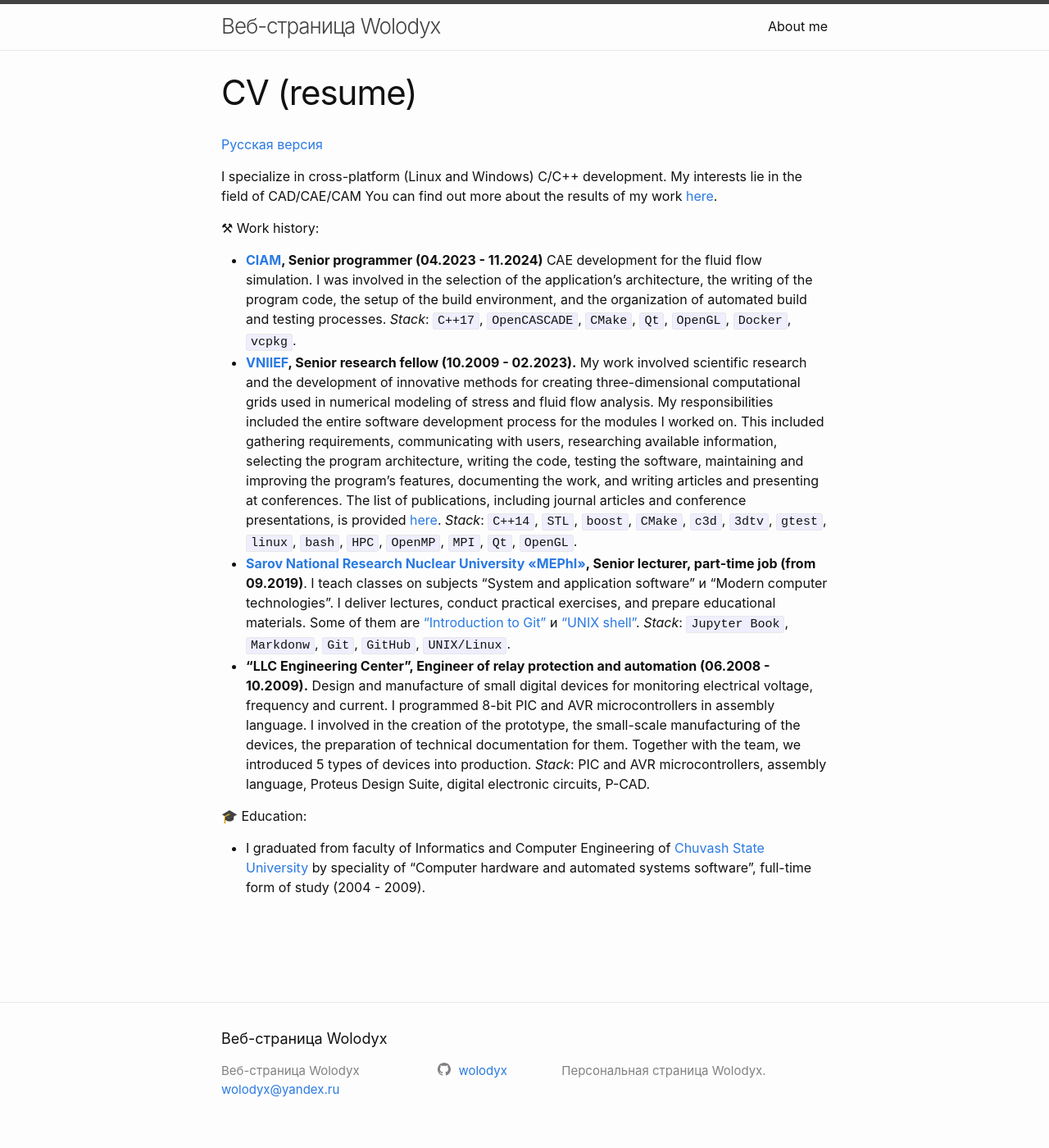
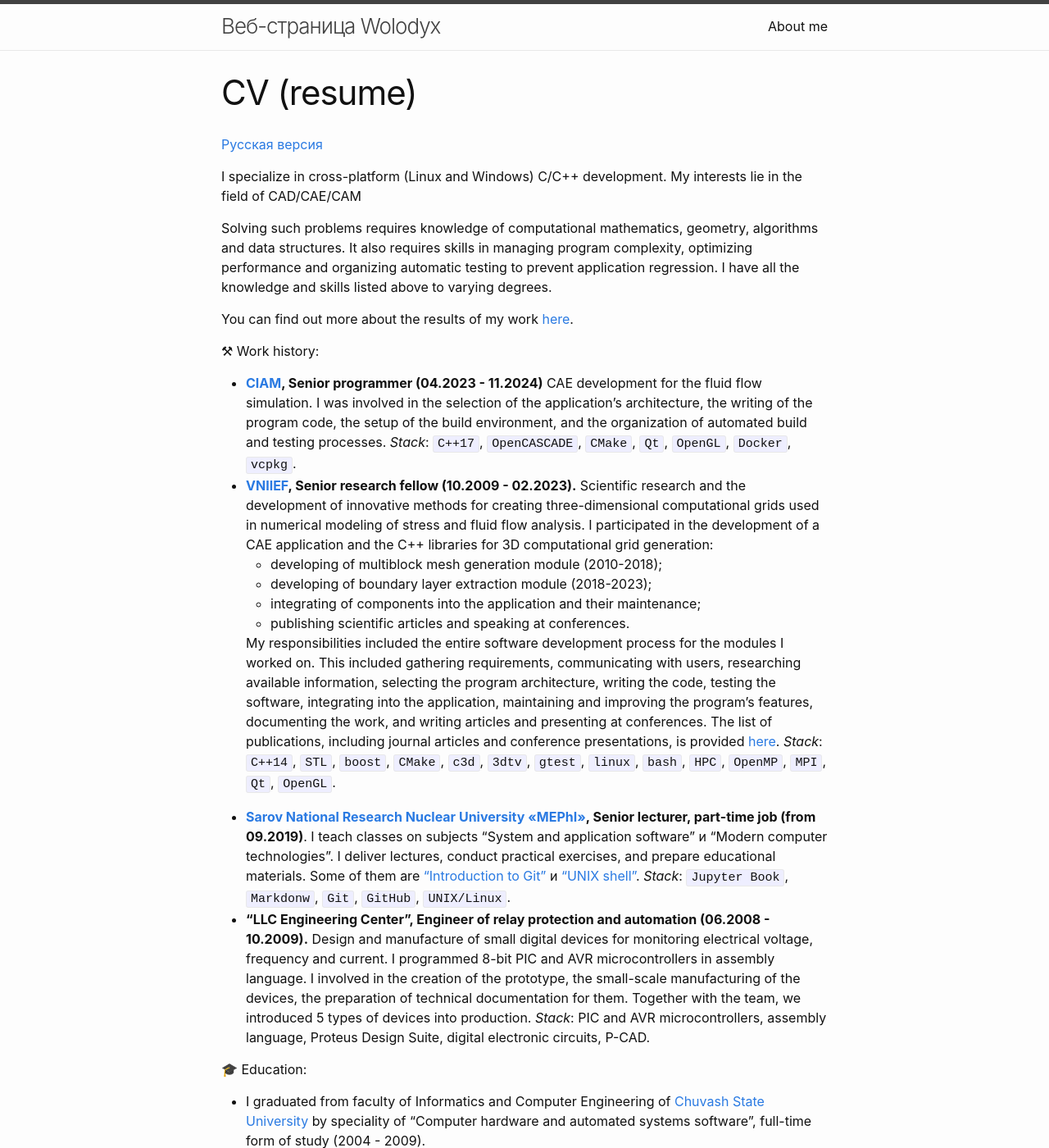
Before and after one commit to wolodyx/wolodyx.github.io, a Jekyll site: the page built from work-activity/cv-en.markdown, in a window 1280 px wide and 1400 px high. Shown: the whole window at 82% size. Built offline with Jekyll 4.4.1, drawn with Linux system fonts in a browser that asks for light colours; Markdown is read by kramdown in place of the engine named in the settings.

```diff
--- a/work-activity/cv-en.markdown
+++ b/work-activity/cv-en.markdown
@@ -7,6 +7,11 @@ title: CV (resume)
 
 I specialize in cross-platform (Linux and Windows) C/C++ development.
 My interests lie in the field of CAD/CAE/CAM
+
+Solving such problems requires knowledge of computational mathematics, geometry, algorithms and data structures.
+It also requires skills in managing program complexity, optimizing performance and organizing automatic testing to prevent application regression.
+I have all the knowledge and skills listed above to varying degrees.
+
 You can find out more about the results of my work [here]({% link work-activity/cax-experience-en.markdown %}).
 
 &#9874; Work history:
@@ -15,9 +20,15 @@ You can find out more about the results of my work [here]({% link work-activity/
   I was involved in the selection of the application's architecture, the writing of the program code, the setup of the build environment, and the organization of automated build and testing processes.
   *Stack*: `C++17`, `OpenCASCADE`, `CMake`, `Qt`, `OpenGL`, `Docker`, `vcpkg`.
 * **[VNIIEF](https://www.vniief.ru), Senior research fellow (10.2009 - 02.2023).**
-  My work involved scientific research and the development of innovative methods for creating three-dimensional computational grids used in numerical modeling of stress and fluid flow analysis.
+  Scientific research and the development of innovative methods for creating three-dimensional computational grids used in numerical modeling of stress and fluid flow analysis.
+  I participated in the development of a CAE application and the C++ libraries for 3D computational grid generation:
+  - developing of multiblock mesh generation module (2010-2018);
+  - developing of boundary layer extraction module (2018-2023);
+  - integrating of components into the application and their maintenance;
+  - publishing scientific articles and speaking at conferences.
+
   My responsibilities included the entire software development process for the modules I worked on.
-  This included gathering requirements, communicating with users, researching available information, selecting the program architecture, writing the code, testing the software, maintaining and improving the program's features, documenting the work, and writing articles and presenting at conferences.
+  This included gathering requirements, communicating with users, researching available information, selecting the program architecture, writing the code, testing the software, integrating into the application, maintaining and improving the program's features, documenting the work, and writing articles and presenting at conferences.
   The list of publications, including journal articles and conference presentations, is provided [here]({% link _posts/2022-03-27-publications.markdown %}).
   *Stack*: `C++14`, `STL`, `boost`, `CMake`, `c3d`, `3dtv`, `gtest`, `linux`, `bash`, `HPC`, `OpenMP`, `MPI`, `Qt`, `OpenGL`.
 * **[Sarov National Research Nuclear University «MEPhI»](https://sarfti.ru), Senior lecturer, part-time job (from 09.2019)**.
```
Also changed, not shown: work-activity/cv-ru.markdown (+11 -2 lines).
